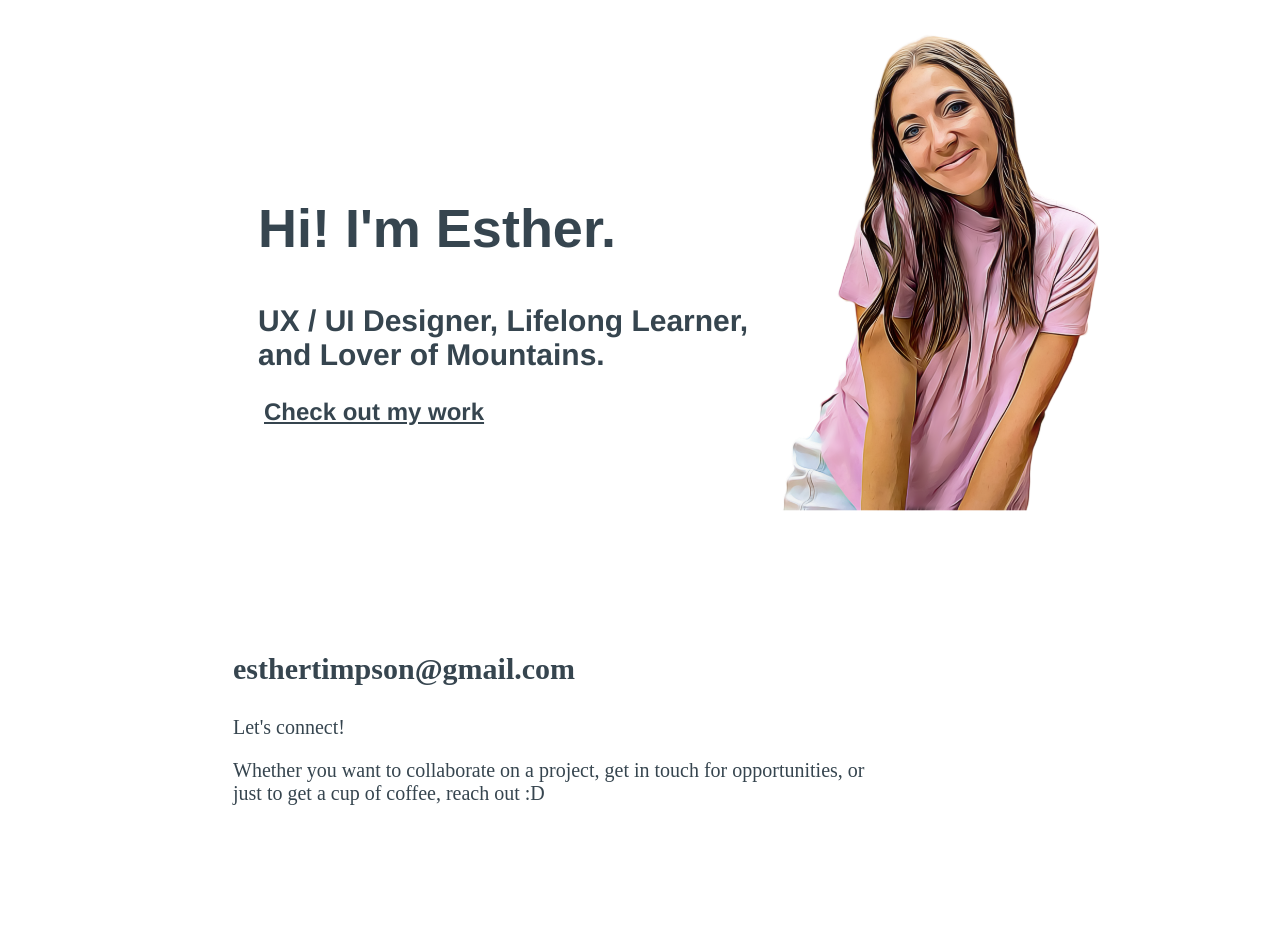
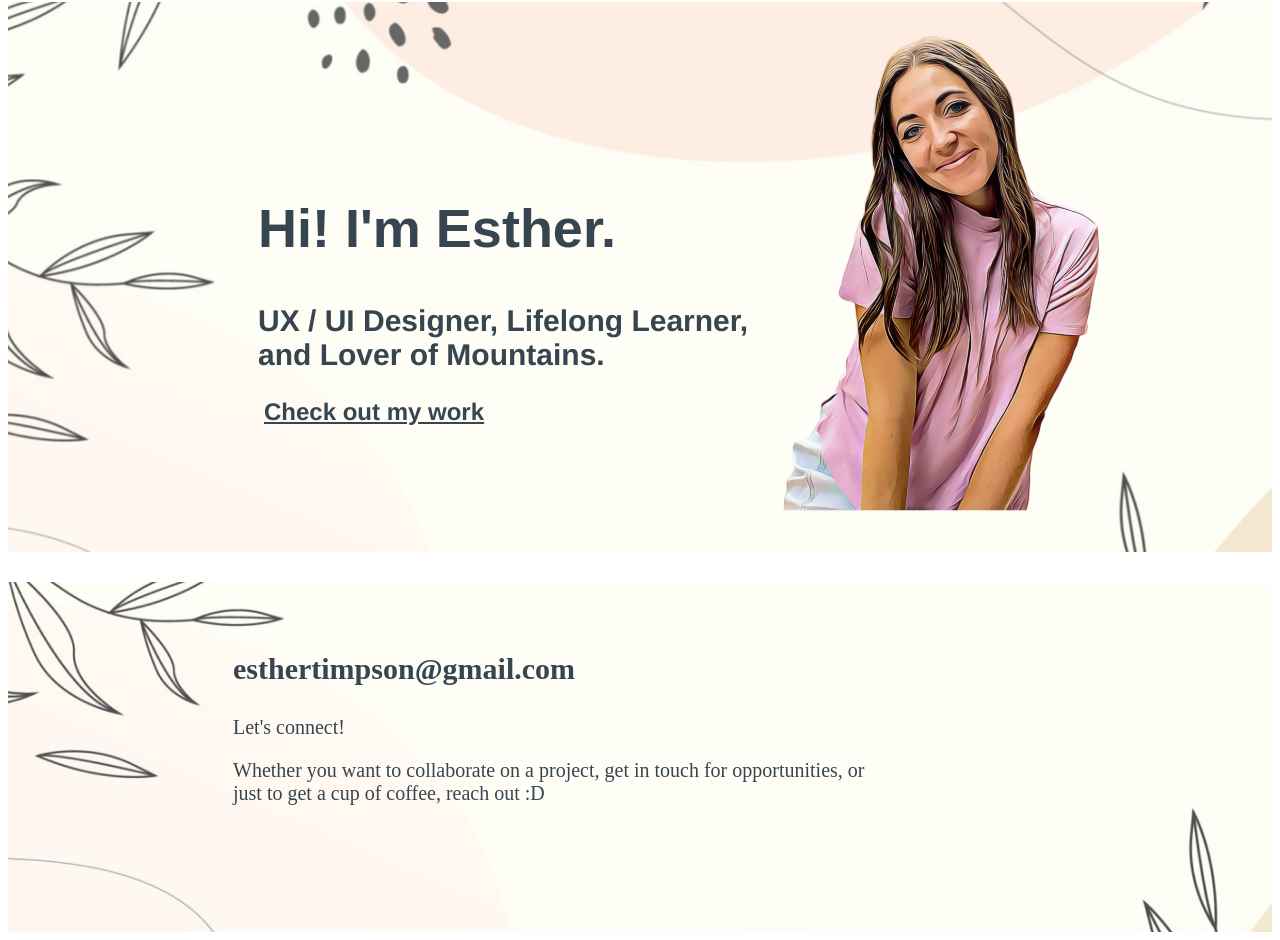
Before and after one commit to etimpson12/UX_UI_HW_17, a plain HTML site: page index.html in a window 1280 px wide. Shown: the part 81-1021 px from the top of the page. Drawn offline with Linux system fonts and the light colour scheme.

Commit message:
Update style.css

```diff
--- a/CSS/style.css
+++ b/CSS/style.css
@@ -34,7 +34,7 @@ li {
 .herosection {
     height: 500px;
     padding: 25px;
-    background-image: url(Images/Background.png);
+    background-image: url(../Images/Background.png);
     background-position: left 15% top 40%;
 }
 
@@ -59,7 +59,7 @@ img[src="Images/Portfolio img 1 (1) 1.png"] {
 }
 
 footer {
-    background-image: url(Images/Background.png);
+    background-image: url(../Images/Background.png);
     background-position: left 0% top 65%;
     display: block;
     height: 350px;
```
